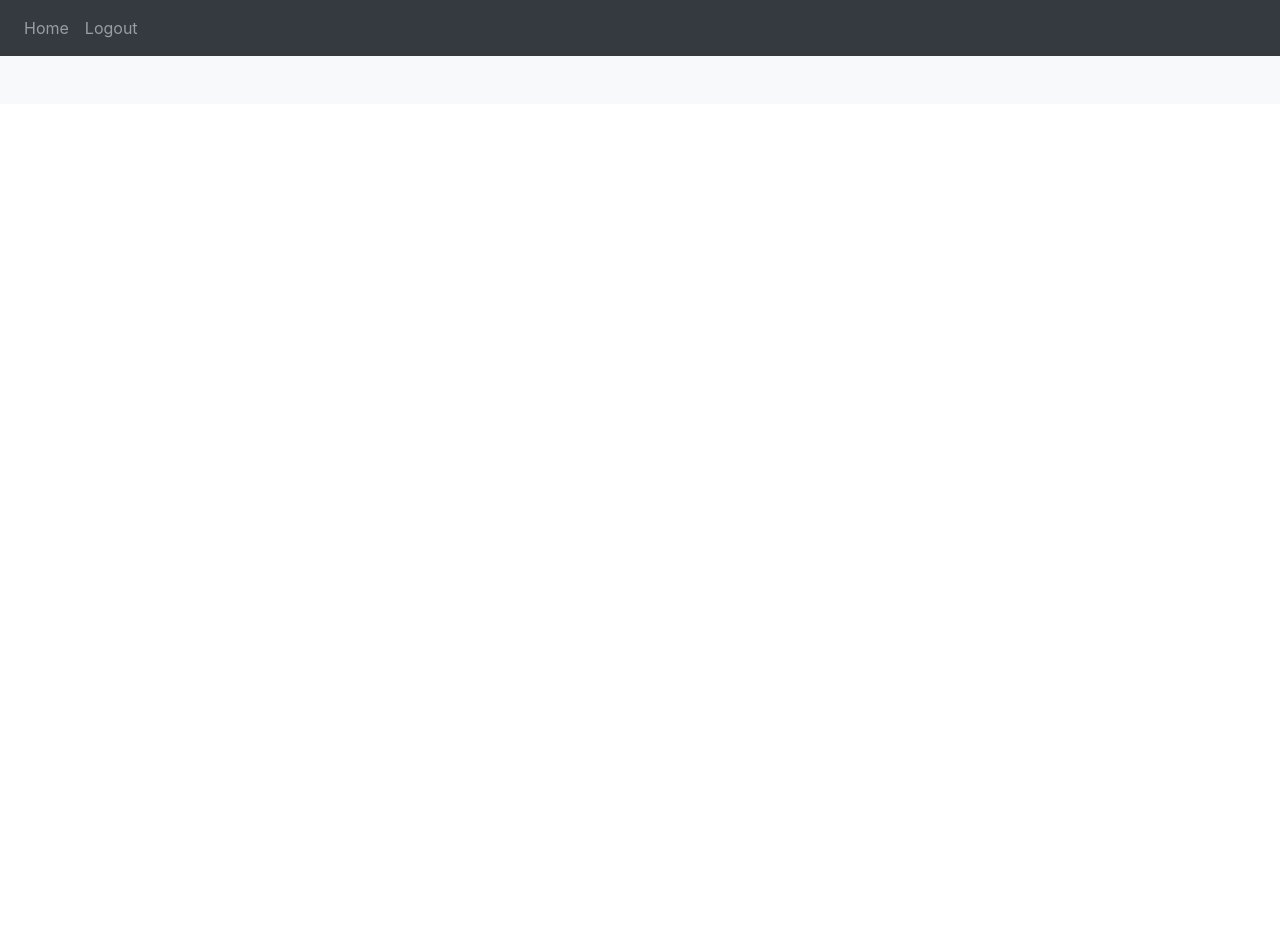
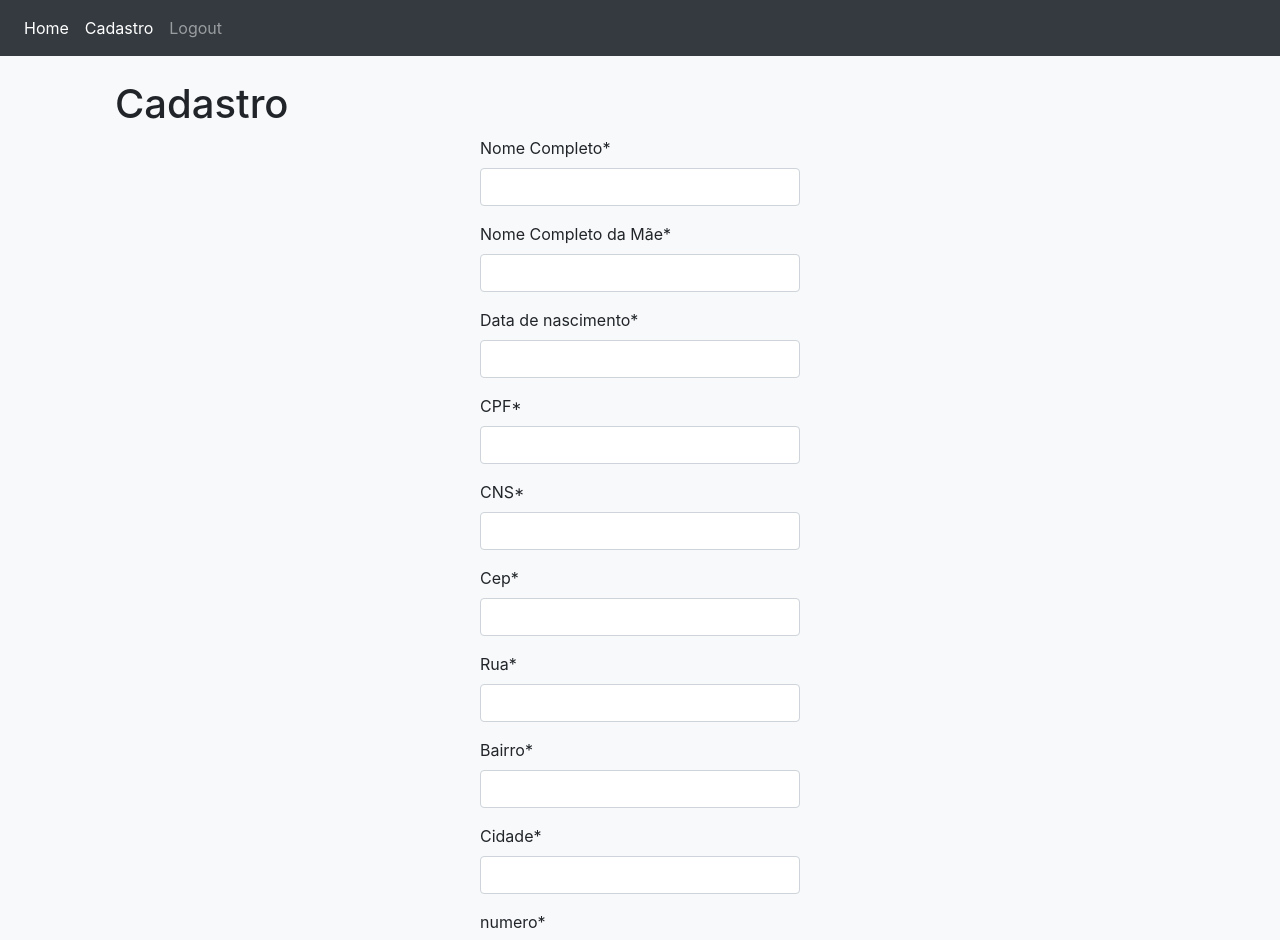
Before and after one commit to renanmurilo/desafio-om30, a Vue app: page /cadastro in a window 1280 px wide. Before the commit this address had no page. Shown: the top 940 px of the page. Before the commit the page ends 800 px from the top, so only its background shows below. Built offline with nearby package versions, Linux system fonts and the light colour scheme; sample sign-in values are in the browser's storage.

Commit message:
criação de cadastro

```diff
--- a/package.json
+++ b/package.json
@@ -9,10 +9,11 @@
     "lint": "eslint . --ext .vue,.js,.jsx,.cjs,.mjs --fix --ignore-path .gitignore"
   },
   "dependencies": {
+    "axios": "^1.3.5",
     "pinia": "^2.0.32",
+    "vee-validate": "^4.5.11",
     "vue": "^3.2.47",
     "vue-router": "^4.1.6",
-    "vee-validate": "^4.5.11",
     "yup": "^0.32.11"
   },
   "devDependencies": {
--- a/src/App.vue
+++ b/src/App.vue
@@ -14,6 +14,9 @@ const authStore = useAuthStore();
         >
             <div class="navbar-nav">
                 <RouterLink to="/" class="nav-item nav-link">Home</RouterLink>
+                <RouterLink to="/cadastro" class="nav-item nav-link">
+                    Cadastro
+                </RouterLink>
                 <a @click="authStore.logout()" class="nav-item nav-link"
                     >Logout</a
                 >
--- /dev/null
+++ b/src/api/axios.js
@@ -0,0 +1,5 @@
+import axios from 'axios'
+
+export default axios.create({
+    baseURL: `${import.meta.env.VITE_API_URL}`,
+})
--- /dev/null
+++ b/src/components/Cadastro.vue
@@ -0,0 +1,196 @@
+<script setup>
+import { Form, Field } from 'vee-validate';
+import * as Yup from 'yup';
+
+import { createPaciente } from '@/stores';
+
+const schema = Yup.object().shape({
+    name: Yup.string().required('name is required'),
+    motherName: Yup.string().required('nameMother is required'),
+    nascimento: Yup.string().required('nascimento is required'),
+    cpf: Yup.string().required('cpf is required'),
+    cns: Yup.string().required('cns is required'),
+    cep: Yup.string().required('cep is required'),
+    rua: Yup.string().required('rua is required'),
+    numero: Yup.string().required('numero is required'),
+    bairro: Yup.string().required('bairro is required'),
+    cidade: Yup.string().required('estado is required'),
+});
+
+function onSubmit(values, { setErrors }) {
+    const createStore = createPaciente();
+    const {
+        name,
+        motherName,
+        nascimento,
+        cpf,
+        cns,
+        cep,
+        rua,
+        numero,
+        bairro,
+        cidade,
+        image,
+    } = values;
+
+    return createStore
+        .register(
+            name,
+            motherName,
+            nascimento,
+            parseInt(cpf),
+            parseInt(cns),
+            parseInt(cep),
+            rua,
+            parseInt(numero),
+            bairro,
+            cidade,
+            image
+        )
+        .catch((error) => setErrors({ apiError: error }));
+}
+</script>
+
+<template>
+    <div class="col-md-12">
+        <h1>Cadastro</h1>
+
+        <Form
+            @submit="onSubmit"
+            :validation-schema="schema"
+            v-slot="{ errors, isSubmitting }"
+            class="col-sm-4 container"
+        >
+            <div class="form-group">
+                <label>Nome Completo*</label>
+                <Field
+                    name="name"
+                    type="text"
+                    class="form-control"
+                    :class="{ 'is-invalid': errors.name }"
+                />
+                <div class="invalid-feedback">{{ errors.name }}</div>
+            </div>
+
+            <div class="form-group">
+                <label>Nome Completo da Mãe*</label>
+                <Field
+                    name="motherName"
+                    type="text"
+                    class="form-control"
+                    :class="{ 'is-invalid': errors.motherName }"
+                />
+                <div class="invalid-feedback">{{ errors.motherName }}</div>
+            </div>
+
+            <div class="form-group">
+                <label>Data de nascimento*</label>
+                <Field
+                    name="nascimento"
+                    type="text"
+                    class="form-control"
+                    :class="{ 'is-invalid': errors.nascimento }"
+                />
+                <div class="invalid-feedback">{{ errors.nascimento }}</div>
+            </div>
+
+            <div class="form-group">
+                <label>CPF*</label>
+                <Field
+                    name="cpf"
+                    type="text"
+                    class="form-control"
+                    :class="{ 'is-invalid': errors.cpf }"
+                />
+                <div class="invalid-feedback">{{ errors.cpf }}</div>
+            </div>
+
+            <div class="form-group">
+                <label>CNS*</label>
+                <Field
+                    name="cns"
+                    type="text"
+                    class="form-control"
+                    :class="{ 'is-invalid': errors.cns }"
+                />
+                <div class="invalid-feedback">{{ errors.cns }}</div>
+            </div>
+
+            <div class="form-group">
+                <label>Cep*</label>
+                <Field
+                    name="cep"
+                    type="text"
+                    class="form-control"
+                    :class="{ 'is-invalid': errors.cep }"
+                />
+                <div class="invalid-feedback">{{ errors.cep }}</div>
+            </div>
+
+            <div class="form-group">
+                <label>Rua*</label>
+                <Field
+                    name="rua"
+                    type="text"
+                    class="form-control"
+                    :class="{ 'is-invalid': errors.rua }"
+                />
+                <div class="invalid-feedback">{{ errors.rua }}</div>
+            </div>
+
+            <div class="form-group">
+                <label>Bairro*</label>
+                <Field
+                    name="bairro"
+                    type="text"
+                    class="form-control"
+                    :class="{ 'is-invalid': errors.bairro }"
+                />
+                <div class="invalid-feedback">{{ errors.bairro }}</div>
+            </div>
+
+            <div class="form-group">
+                <label>Cidade*</label>
+                <Field
+                    name="cidade"
+                    type="text"
+                    class="form-control"
+                    :class="{ 'is-invalid': errors.cidade }"
+                />
+                <div class="invalid-feedback">{{ errors.cidade }}</div>
+            </div>
+
+            <div class="form-group">
+                <label>numero*</label>
+                <Field
+                    name="numero"
+                    type="text"
+                    class="form-control"
+                    :class="{ 'is-invalid': errors.numero }"
+                />
+                <div class="invalid-feedback">{{ errors.numero }}</div>
+            </div>
+
+            <div class="form-group">
+                <label>Foto</label>
+                <Field name="image" type="file" class="form-control" />
+            </div>
+
+            <div class="form-group">
+                <button class="btn btn-primary" :disabled="isSubmitting">
+                    <span
+                        v-show="isSubmitting"
+                        class="spinner-border spinner-border-sm mr-1"
+                    ></span>
+                    Criar Paciente
+                </button>
+            </div>
+            <div v-if="errors.apiError" class="alert alert-danger mt-3 mb-0">
+                {{ errors.apiError }}
+            </div>
+        </Form>
+    </div>
+</template>
+
+<style lang="scss">
+</style>
--- a/src/helpers/fetch-wrapper.js
+++ b/src/helpers/fetch-wrapper.js
@@ -26,10 +26,13 @@ function request(method) {
 function authHeader(url) {
     // return auth header with jwt if user is logged in and request is to the api url
     const { user } = useAuthStore();
-    const isLoggedIn = !!user?.token;
+
+    const isLoggedIn = !!user?.data?.idToken;
+
     const isApiUrl = url.startsWith(import.meta.env.VITE_API_URL);
     if (isLoggedIn && isApiUrl) {
-        return { Authorization: `Bearer ${user.token}` };
+        console.log(`Bearer ${user?.data?.idToken}`);
+        return { Authorization: `Bearer ${user?.data?.idToken}` };
     } else {
         return {};
     }
--- a/src/router/index.js
+++ b/src/router/index.js
@@ -10,7 +10,10 @@ const router = createRouter({
     {
       path: '/',
       name: 'home',
-      component: HomeView
+      component: HomeView,
+      children: [
+        {path: '/cadastro', name: 'cadastro', component: () => import('@/components/Cadastro.vue'), }
+      ]
     },
     {
       path: '/login',
--- a/src/stores/index.js
+++ b/src/stores/index.js
@@ -1 +1,2 @@
 export * from './auth';
+export * from './modules/createPaciente'
--- /dev/null
+++ b/src/stores/modules/createPaciente.js
@@ -0,0 +1,31 @@
+import { defineStore } from 'pinia';
+import { fetchWrapper }  from '@/helpers';
+
+const baseUrl = `${import.meta.env.VITE_API_URL}rest/collections/Pacientes`;
+
+export const createPaciente = defineStore({
+    id: 'createPaciente',
+    actions: {
+        async register(name, motherName, nascimento, cpf, cns, cep, rua, numero, bairro, cidade, image) {
+            try {
+                await fetchWrapper.post(`${baseUrl}`, {
+                    name,
+                    motherName,
+                    nascimento,
+                    cpf,
+                    cns,
+                    cep,
+                    rua,
+                    numero,
+                    bairro,
+                    cidade,
+                    image
+                })
+
+                alert('Sucesso')
+            } catch (error) {
+                console.log(error);
+            }
+        }
+    }
+})
--- a/src/views/HomeView.vue
+++ b/src/views/HomeView.vue
@@ -1,10 +1,9 @@
 <script setup>
+import { RouterView } from 'vue-router';
 </script>
 
 <template>
-    <div>
-        <h1>Hi!</h1>
-        <p>You're logged in with Vue 3 + Pinia & JWT!!</p>
-        <h3>Users from secure api end point:</h3>
+    <div class="container">
+        <RouterView />
     </div>
 </template>
```
Also changed, not shown: 2 other files (tests, documents, lock files or other folders).
